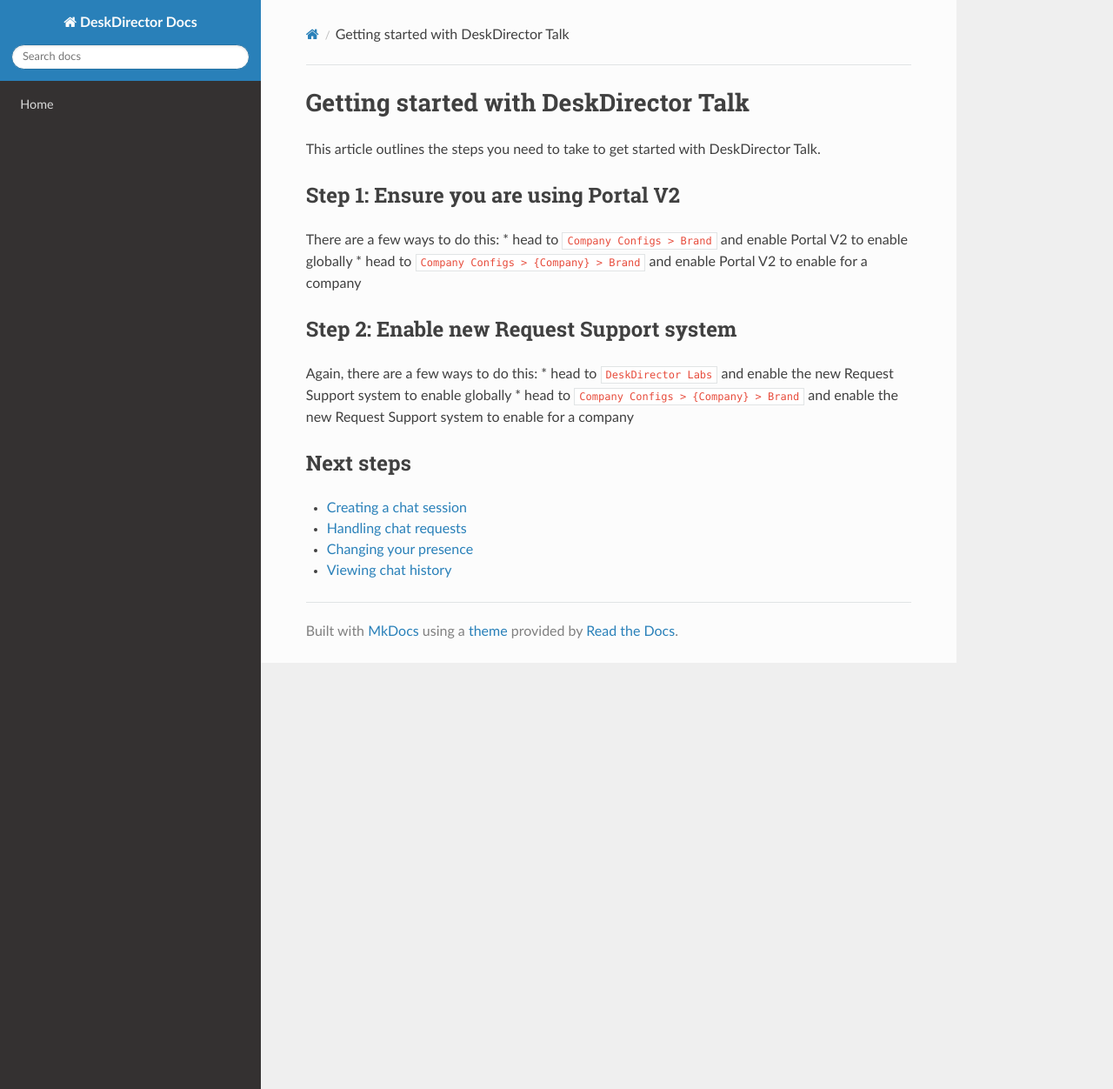
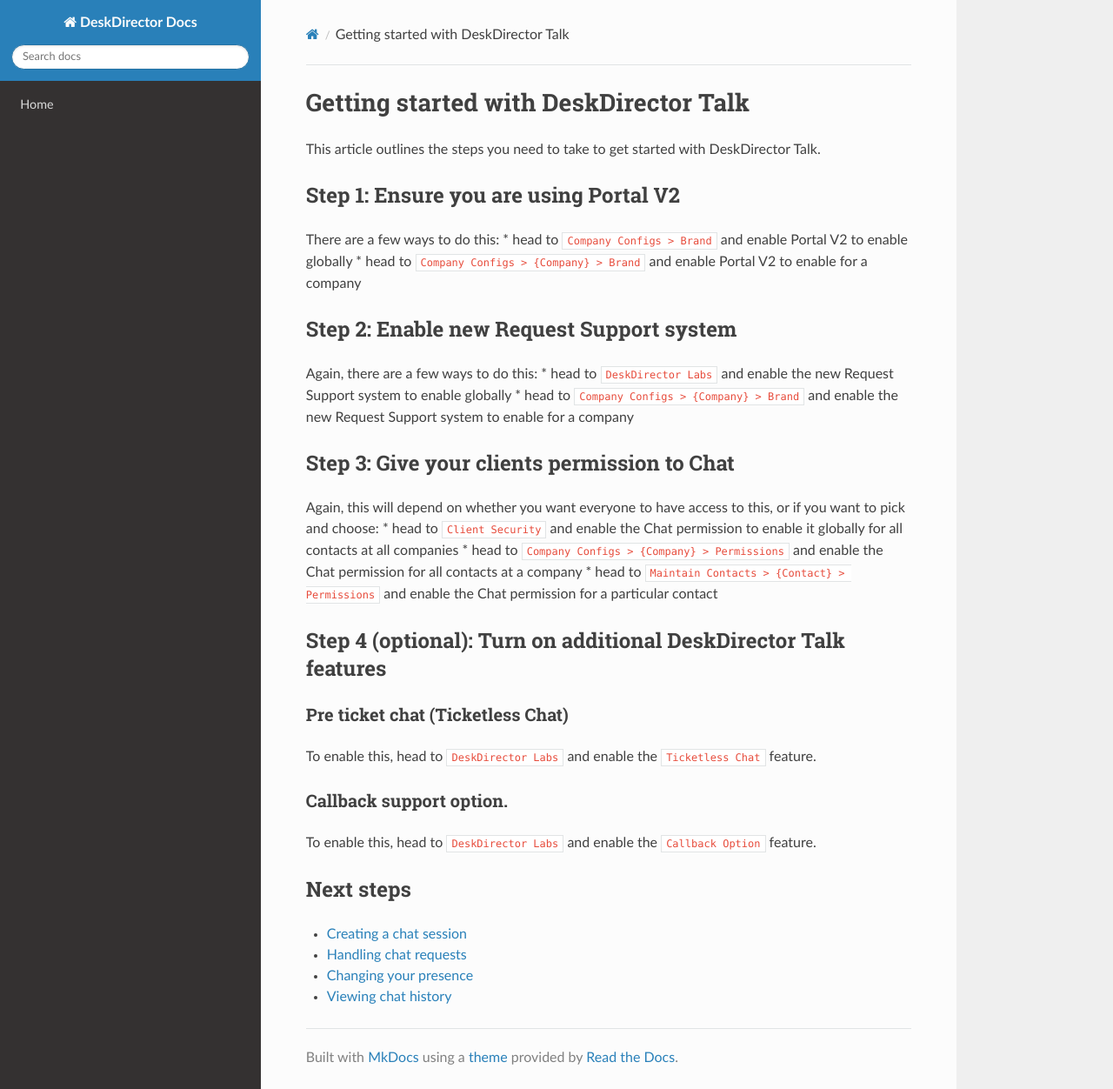
Before and after one commit to DeskDirector/docs, an MkDocs documentation site: the page built from docs/features/talk/_getting_started.md, in a window 1280 px wide and 1252 px high. Shown: the whole window at 87% size. Built offline with MkDocs 1.6.1, drawn with Linux system fonts in a browser that asks for light colours; nearby versions of some CDN libraries; old or Windows-style settings are respelled for this version of MkDocs.

Commit message:
Update _getting_started.md

```diff
--- a/docs/features/talk/_getting_started.md
+++ b/docs/features/talk/_getting_started.md
@@ -15,6 +15,21 @@ Again, there are a few ways to do this:
 * head to `DeskDirector Labs` and enable the new Request Support system to enable globally
 * head to `Company Configs > {Company} > Brand` and enable the new Request Support system to enable for a company
 
+## Step 3: Give your clients permission to Chat
+
+Again, this will depend on whether you want everyone to have access to this, or if you want to pick and choose:
+* head to `Client Security` and enable the Chat permission to enable it globally for all contacts at all companies
+* head to `Company Configs > {Company} > Permissions` and enable the Chat permission for all contacts at a company
+* head to `Maintain Contacts > {Contact} > Permissions` and enable the Chat permission for a particular contact
+
+## Step 4 (optional): Turn on additional DeskDirector Talk features
+
+### Pre ticket chat (Ticketless Chat)
+To enable this, head to `DeskDirector Labs` and enable the `Ticketless Chat` feature.
+
+### Callback support option.
+To enable this, head to `DeskDirector Labs` and enable the `Callback Option` feature.
+
 ## Next steps
 * [Creating a chat session](./creating_a_chat_session.md)
 * [Handling chat requests](./handling_chat_requests.md)
```
